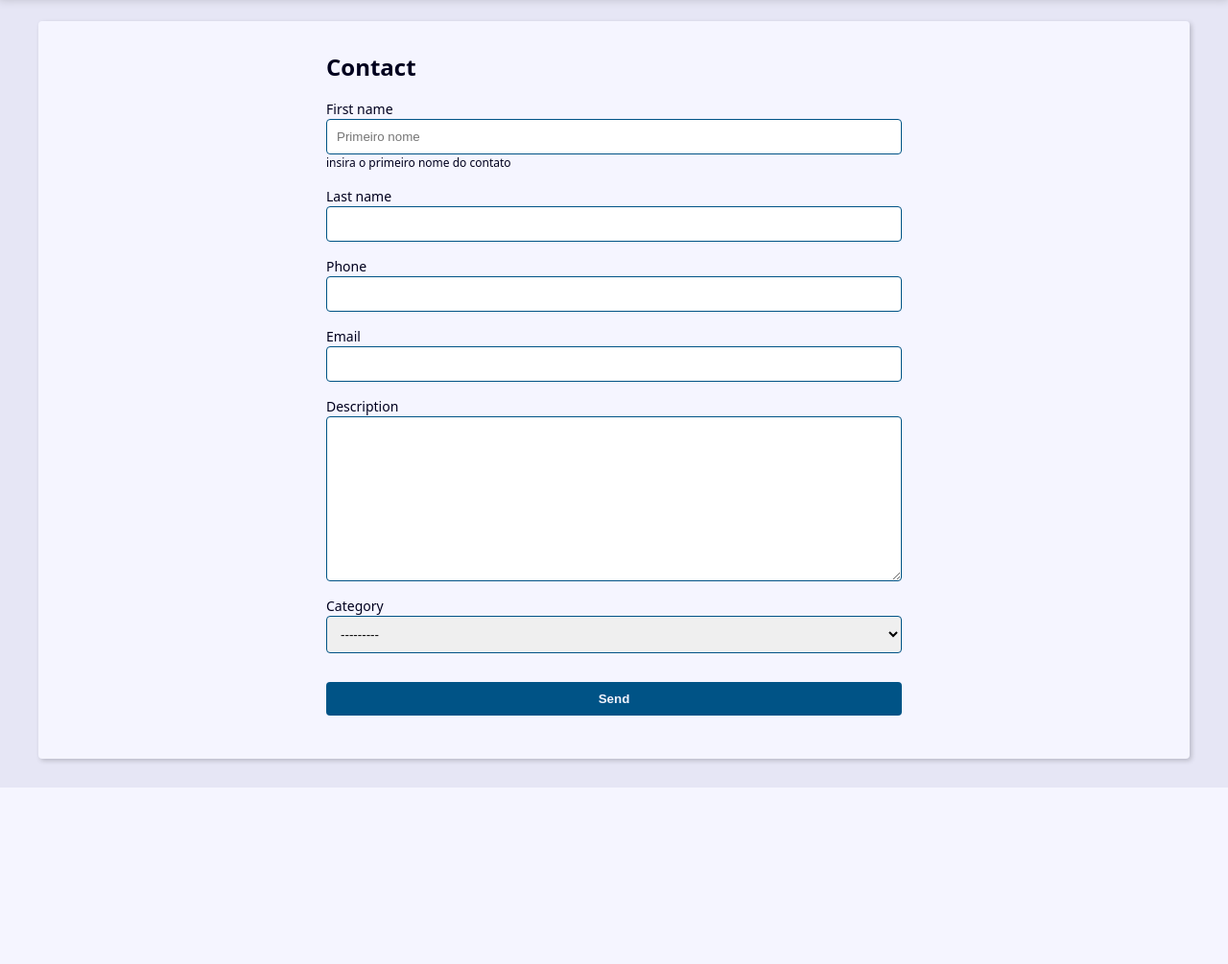
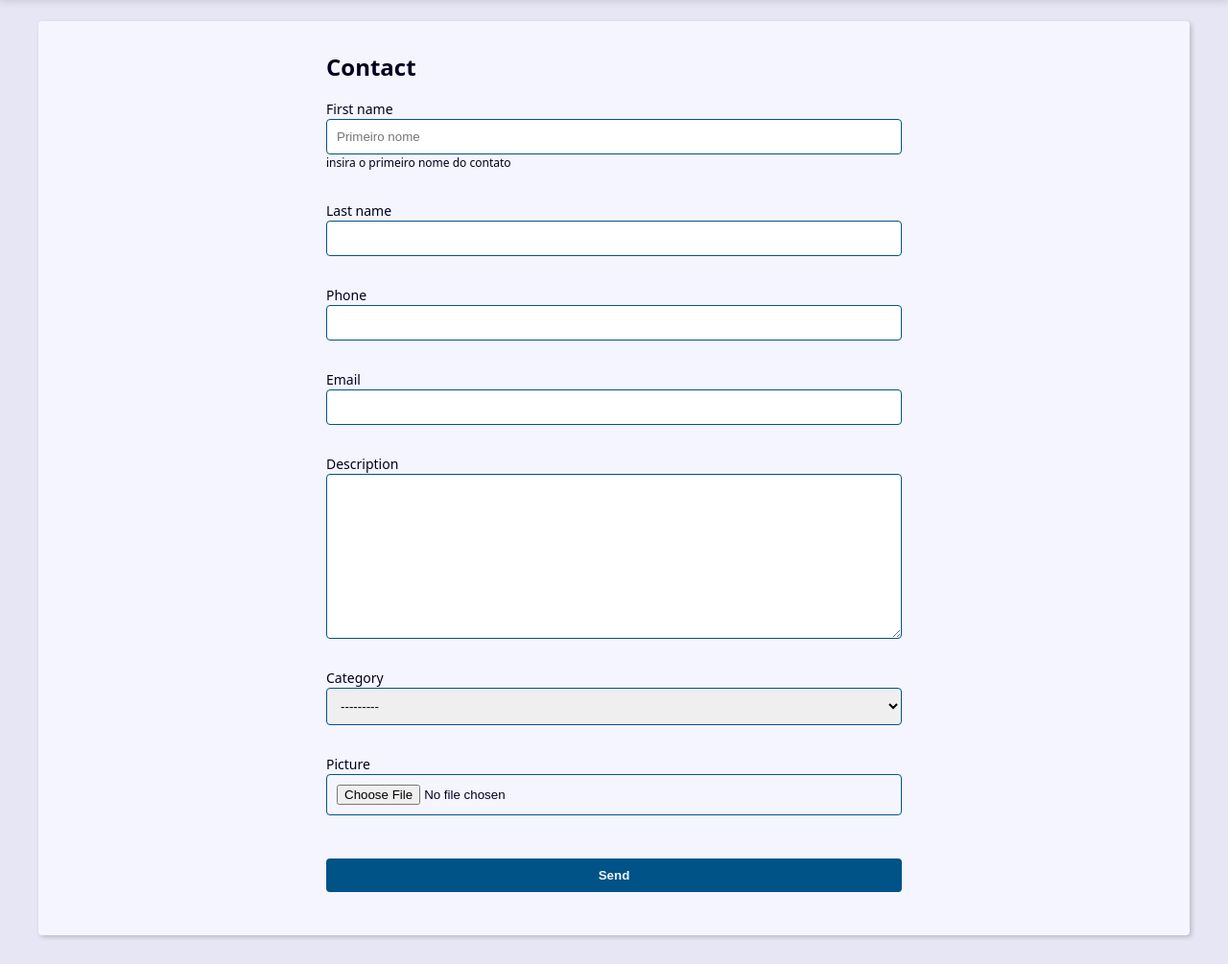
Before and after one commit to agostin-afk/agenda_django, a Django app: page /contact/create/ in a window 1280 px wide. Shown: the part 247-1252 px from the top of the page at 96% size. Before the commit the page ends 1068 px from the top, so only its background shows below. Run offline with Django 5.2, Linux system fonts and the light colour scheme; data that the repository does not hold is empty.

Commit message:
trabalhando com imagem

```diff
--- a/contact/forms.py
+++ b/contact/forms.py
@@ -7,6 +7,13 @@ from django.core.exceptions import ValidationError
 from django import forms
 
 class ContactForm(forms.ModelForm):
+    picture = forms.ImageField(
+        widget= forms.FileInput(
+            attrs= {
+                'accept': 'iamge/*',
+            }
+        )
+    )
     first_name = forms.CharField(
         widget= forms.TextInput(
             attrs= {
@@ -29,6 +36,7 @@ class ContactForm(forms.ModelForm):
             'email',
             'description',
             'category',
+            'picture',
                 )
     def clean(self):
         #cleaned_data = self.cleaned_data
--- a/contact/templates/contact/contact.html
+++ b/contact/templates/contact/contact.html
@@ -10,6 +10,11 @@
         <p><b>Created Data:</b> {{contact.created_date}}</p>
         <p><b>Description:</b> {{contact.description}}</p>
         <p><b>Category:</b> {{contact.category.name}}</p>
+        {% if contact.picture %}
+        <p>
+            <img src="{{ contact.picture.url }}" alt="{{ contact.first_name }} {{ contact.last_name }}">
+        </p>
+        {% endif %}
     <div class="contact-links">
         <a class="btn btn-link" href="{% url 'contact:update' contact.id %}">update</a>
         <form action="{% url 'contact:delete' contact.id %}" method="POST">
--- a/contact/templates/contact/create.html
+++ b/contact/templates/contact/create.html
@@ -19,6 +19,12 @@
         {% if field.help_text %}
           <p class= "help-text">{{ field.help_text }}</p>
         {% endif %}
+
+      </div>
+      <div class="form-group">
+        {% if field.name == 'picture' and field.value.url %}
+        <img src="{{ field.value.url }}">
+        {% endif %}
       </div>
     {% endfor %}
   </div>
--- a/contact/views/contact_forms.py
+++ b/contact/views/contact_forms.py
@@ -7,7 +7,7 @@ from django.urls import reverse
 def create(request):
     form_action = reverse('contact:create')
     if request.method == 'POST':
-        form = ContactForm(request.POST)
+        form = ContactForm(request.POST, request.FILES)
         context = {
             'form': form,
             'form_action': form_action,
@@ -36,7 +36,7 @@ def update(request, contact_id):
     contact = get_object_or_404(Contact, pk= contact_id, show= True)
     form_action = reverse('contact:update', args=(contact_id,))
     if request.method == 'POST':
-        form = ContactForm(request.POST, instance=contact)
+        form = ContactForm(request.POST, request.FILES, instance=contact)
         context = {
             'form': form,
             'form_action': form_action,
```
